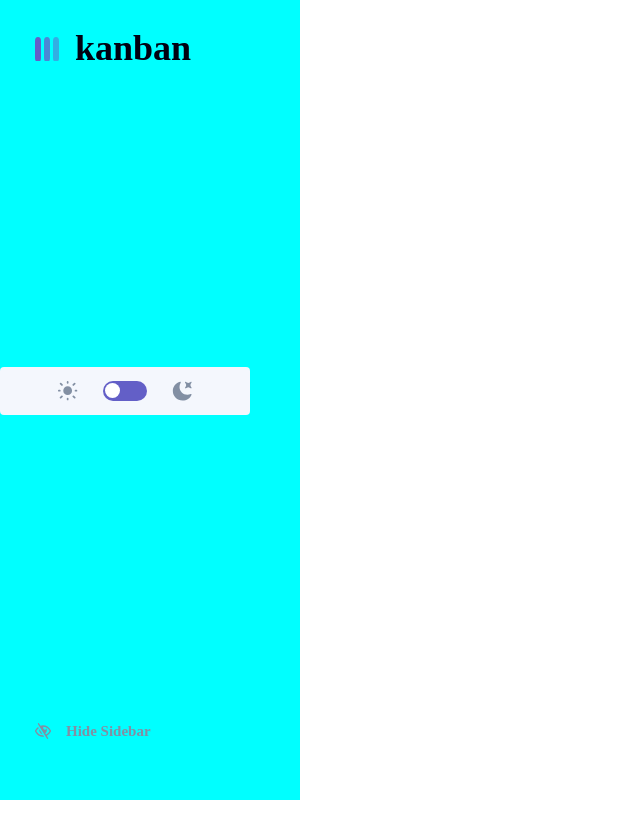
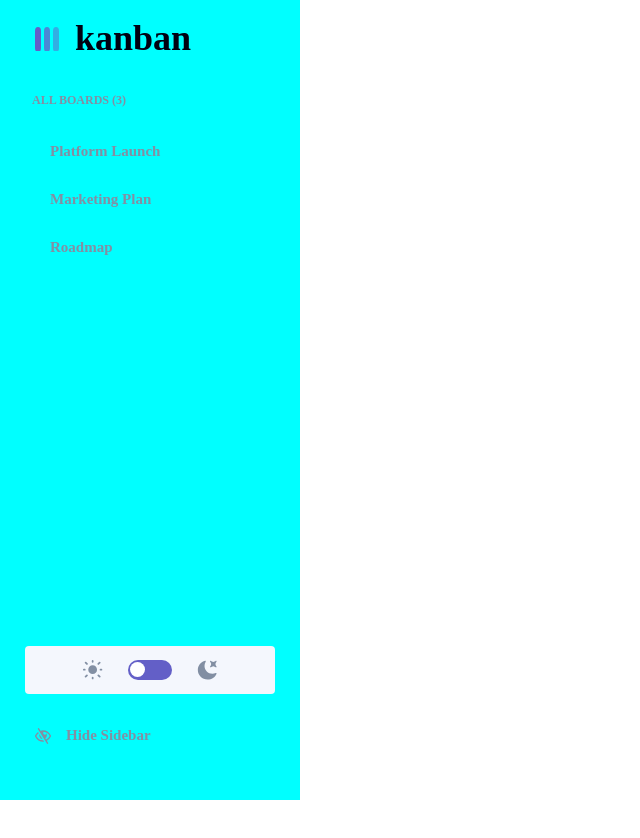
Before and after one commit to SVoznyuk18/kanban, a Next.js app: page / in a window 1280 px wide. Shown: the top 838 px of the page, without its empty margins (0-640 px from the left). Built offline with nearby package versions, Linux system fonts and the light colour scheme.

Commit message:
create NavMenu

```diff
--- /dev/null
+++ b/src/components/Nav/Nav.styled.tsx
@@ -0,0 +1,53 @@
+import styled from 'styled-components';
+
+export const NavWrapper = styled.nav`
+    position: relative;
+    display: flex;
+    flex-direction: column;
+    justify-content: start;
+    width: 100%;
+    height: 100%;
+    padding-top: 15px;
+`;
+export const Title = styled.p`
+    padding-left: 32px;
+    margin-bottom: 20px;
+    color: #828FA3;
+    font-size: 12px;
+    font-weight: 700;
+    text-transform: uppercase;
+
+`;
+export const NavList = styled.ul`
+    display: flex;
+    flex-direction: column;
+
+`;
+export const NavItem = styled.li`
+    display: flex;
+    align-items: center;
+    width: 275px;
+    min-width: 240px;
+    height: 48px;
+    padding-left: 35px;
+
+    cursor: pointer;
+    border-top-right-radius: 24px;
+    border-bottom-right-radius: 24px;
+
+    color: #828FA3;
+    font-size: 15px;
+    font-weight: 700;
+
+    p {
+        margin-left: 15px;
+    }
+
+    &: hover {
+        background-color: #635FC7;
+
+
+        color: #fff;
+
+    }
+`;
--- /dev/null
+++ b/src/components/Nav/Nav.tsx
@@ -0,0 +1,24 @@
+'use client';
+
+import { ThemeSwitcher } from '@/ComponentsRoot';
+
+import { NavWrapper, Title, NavList, NavItem } from './Nav.styled';
+
+const Nav = () => {
+    return (
+        <NavWrapper>
+            <Title>ALL BOARDS (3)</Title>
+            <NavList>
+                <NavItem>
+
+                    <p>Platform Launch</p>
+
+                </NavItem>
+                <NavItem><p>Marketing Plan</p></NavItem>
+                <NavItem><p>Roadmap</p></NavItem>
+            </NavList>
+            <ThemeSwitcher />
+        </NavWrapper>
+    )
+}
+export default Nav;
--- a/src/components/Sidebar/Sidebar.tsx
+++ b/src/components/Sidebar/Sidebar.tsx
@@ -3,7 +3,7 @@
 import React, { useState } from 'react';
 import Image from 'next/image';
 
-import { ThemeSwitcher } from '@/ComponentsRoot';
+import { Nav } from '@/ComponentsRoot'
 import { SidebarSection, LogoSection, ToggleSideBar, HideSection } from './sidebar.style';
 
 const Sidebar: React.FC = () => {
@@ -32,7 +32,7 @@ const Sidebar: React.FC = () => {
           alt='showSidebarIcon'
         />
       </ToggleSideBar>
-      <ThemeSwitcher />
+      <Nav />
       <HideSection onClick={() => setToggleSidebar(!toggleSidebar)}>
         <Image
           width='16'
--- a/src/components/ThemeSwitcher/ThemeSwitcher.styled.tsx
+++ b/src/components/ThemeSwitcher/ThemeSwitcher.styled.tsx
@@ -1,6 +1,10 @@
 import styled from 'styled-components';
 
 export const ThemeSwitcherWrapper = styled.div`
+  position: absolute;
+  bottom: 0;
+  left: 50%;
+  transform: translateX(-50%);
   display: flex;
   justify-content: center;
   align-items: center;
--- a/src/components/index.tsx
+++ b/src/components/index.tsx
@@ -1,5 +1,6 @@
 import Modal from "./Modal/Modal";
 import Sidebar from "./Sidebar/Sidebar";
 import ThemeSwitcher from "./ThemeSwitcher/ThemeSwitcher";
+import Nav from "./Nav/Nav";
 
-export { Modal, Sidebar, ThemeSwitcher };
+export { Modal, Sidebar, ThemeSwitcher, Nav };
```
